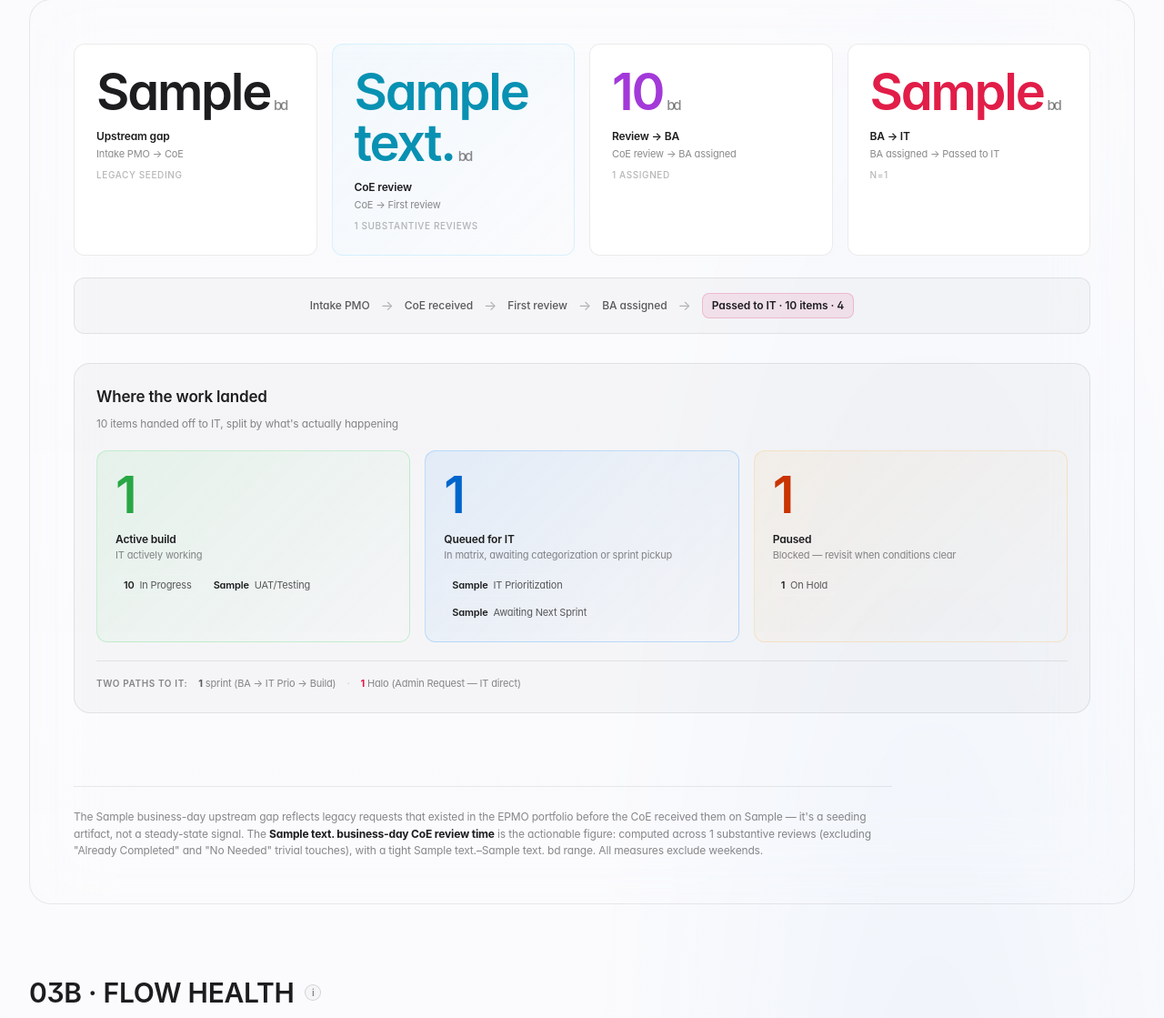
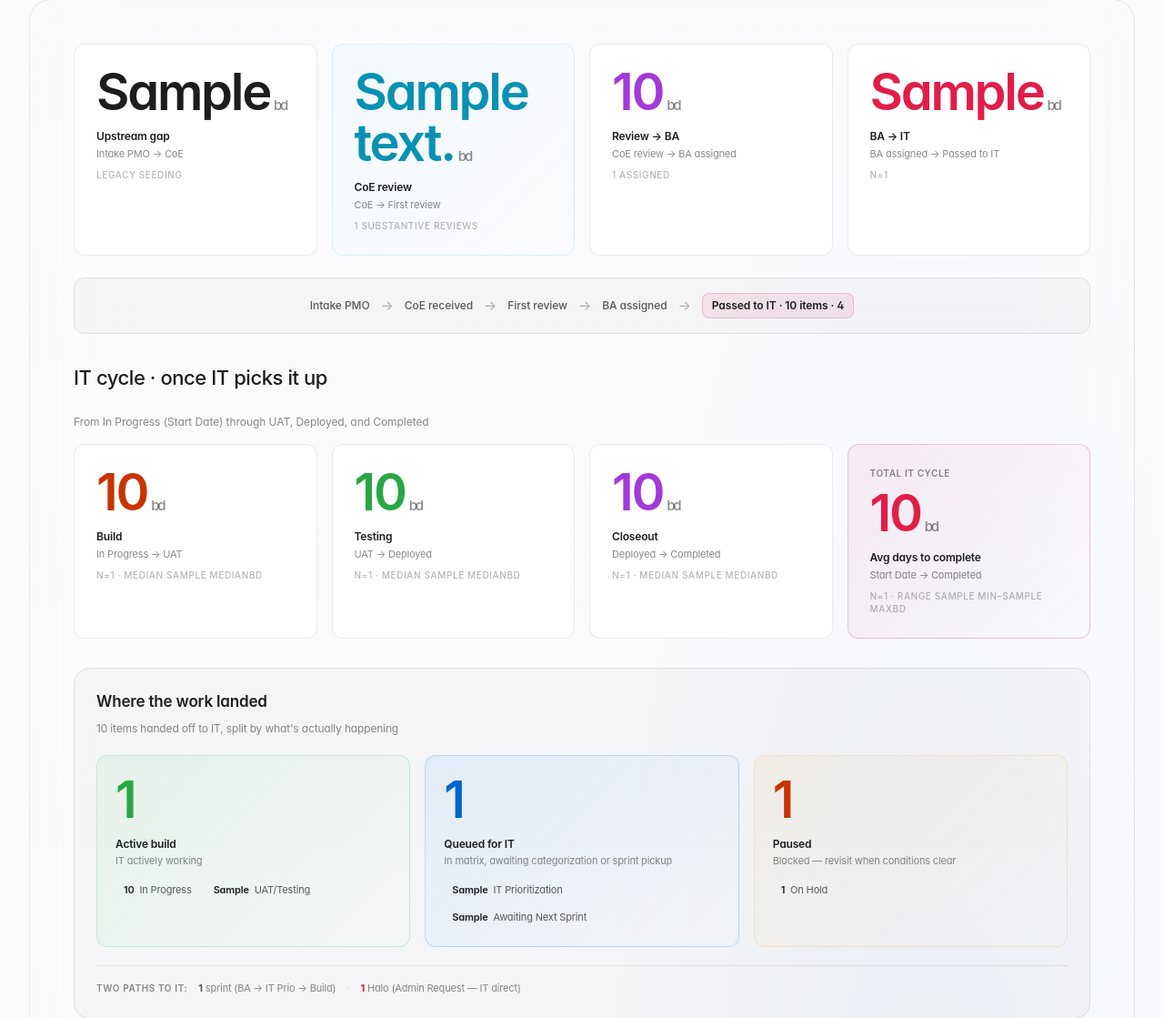
Before and after one commit to MarGarcia20/CoEDashboard, a Python web app: template templates/dashboard.jinja in a window 1280 px wide. Shown: the part 2804-3923 px from the top of the page at 91% size. Run offline with Jinja, Linux system fonts and the light colour scheme; the template is opened without the code that fills it: most values are stand-ins (such as "Sample title", 1, 10 or a date in 2020); some web fonts are replaced.

Commit message:
Add IT cycle metrics: Build, Testing, Closeout, Total
Wire two new Asana custom fields into the data model:
- start_date (Start Date) — when IT actually begins building
- uat_start (UAT Start) — when item enters UAT/Testing

New metrics computed in business days, only counting items with both
endpoints populated:
- Build:    Start Date → UAT Start
- Testing:  UAT Start → Deployed
- Closeout: Deployed → Completed Date
- Total:    Start Date → Completed Date (hero KPI)

Pipeline section now has a second row of 4 tiles for IT-side cycle,
with the Total tile styled as a hero card. Dim styling for tiles with
no data yet (testing/closeout/total await first deployment).

Current data: Build avg = 7.6bd (n=5). Other transitions awaiting
their first completed item.

Co-Authored-By: Claude Opus 4.6 <noreply@anthropic.com>

```diff
--- a/src/asana_client.py
+++ b/src/asana_client.py
@@ -27,6 +27,8 @@ CUSTOM_FIELD_GIDS = {
     "completed_date": "1208524309563086",
     "classification_date": "1214083489074997",
     "it_prioritization_date": "1214205709219888",
+    "start_date": "1205996528539007",        # IT "In Progress" start
+    "uat_start": "1214267250385733",          # UAT/Testing start
 }
 
 BASE_URL = "https://app.asana.com/api/1.0"
@@ -97,6 +99,8 @@ def _normalize_item(raw: dict) -> dict:
         "completed_date": _extract_custom_field(raw, "completed_date"),
         "classification_date": _extract_custom_field(raw, "classification_date"),
         "it_prioritization_date": _extract_custom_field(raw, "it_prioritization_date"),
+        "start_date": _extract_custom_field(raw, "start_date"),
+        "uat_start": _extract_custom_field(raw, "uat_start"),
     }
 
 
--- a/src/renderer.py
+++ b/src/renderer.py
@@ -328,6 +328,9 @@ def build_context(metrics: dict, today: date | None = None) -> dict:
         "yield_pending_pct": metrics["yield_pending_pct"],
         "yield_pending_names": metrics["yield_pending_names"],
 
+        # §03 IT cycle (Start Date → UAT → Deployed → Completed)
+        "it_cycle": metrics["it_cycle"],
+
         # §03b — Flow health (aging + biweekly throughput + pace)
         "aging_by_stage": metrics["aging_by_stage"],
         "throughput_biweekly": metrics["throughput_biweekly"],
--- a/templates/dashboard.jinja
+++ b/templates/dashboard.jinja
@@ -866,6 +866,27 @@
     font-weight: 500;
   }
 
+  /* IT cycle section (second row of tiles + hero) */
+  .it-cycle-section {
+    margin-top: var(--space-8);
+    margin-bottom: var(--space-6);
+  }
+  .it-cycle-head {
+    margin-bottom: var(--space-4);
+  }
+  .pipeline-tile-eyebrow {
+    font-size: 10px;
+    color: var(--text-tertiary);
+    text-transform: uppercase;
+    letter-spacing: 0.06em;
+    font-weight: 600;
+    margin-bottom: var(--space-2);
+  }
+  .pipeline-tile-hero {
+    background: linear-gradient(135deg, rgba(225, 65, 122, 0.08), transparent);
+    border-color: rgba(225, 65, 122, 0.28);
+  }
+
   /* Flow line — simple horizontal step list under the tiles */
   .pipeline-flow-line {
     display: flex;
@@ -2801,6 +2822,65 @@
           <span class="pipeline-flow-step">BA assigned</span>
           <span class="pipeline-flow-arrow">→</span>
           <span class="pipeline-flow-step pipeline-flow-end">Passed to IT · {{ pipeline_total_passed_to_it }} items · {{ pipeline_passed_to_it_rate }}</span>
+        </div>
+
+        {# ── IT-side cycle: Build → Testing → Closeout + total hero ── #}
+        <div class="it-cycle-section">
+          <div class="it-cycle-head">
+            <h3 class="panel-title">IT cycle · once IT picks it up</h3>
+            <p class="flow-area-sub">From In Progress (Start Date) through UAT, Deployed, and Completed</p>
+          </div>
+
+          <div class="pipeline-tiles">
+            {# Build: Start Date → UAT Start #}
+            <div class="pipeline-tile{% if it_cycle.build.count == 0 %} pipeline-tile-dim{% endif %}">
+              {% if it_cycle.build.count > 0 %}
+                <div class="pipeline-tile-num" style="color: var(--orange);">{{ it_cycle.build.avg }}<span class="pipeline-tile-unit">bd</span></div>
+              {% else %}
+                <div class="pipeline-tile-num dim">—</div>
+              {% endif %}
+              <div class="pipeline-tile-name">Build</div>
+              <div class="pipeline-tile-flow">In Progress → UAT</div>
+              <div class="pipeline-tile-foot">n={{ it_cycle.build.count }}{% if it_cycle.build.count > 0 %} · median {{ it_cycle.build.median }}bd{% endif %}</div>
+            </div>
+
+            {# Testing: UAT Start → Deployed #}
+            <div class="pipeline-tile{% if it_cycle.testing.count == 0 %} pipeline-tile-dim{% endif %}">
+              {% if it_cycle.testing.count > 0 %}
+                <div class="pipeline-tile-num" style="color: var(--green);">{{ it_cycle.testing.avg }}<span class="pipeline-tile-unit">bd</span></div>
+              {% else %}
+                <div class="pipeline-tile-num dim">—</div>
+              {% endif %}
+              <div class="pipeline-tile-name">Testing</div>
+              <div class="pipeline-tile-flow">UAT → Deployed</div>
+              <div class="pipeline-tile-foot">n={{ it_cycle.testing.count }}{% if it_cycle.testing.count > 0 %} · median {{ it_cycle.testing.median }}bd{% endif %}</div>
+            </div>
+
+            {# Closeout: Deployed → Completed #}
+            <div class="pipeline-tile{% if it_cycle.closeout.count == 0 %} pipeline-tile-dim{% endif %}">
+              {% if it_cycle.closeout.count > 0 %}
+                <div class="pipeline-tile-num" style="color: var(--purple);">{{ it_cycle.closeout.avg }}<span class="pipeline-tile-unit">bd</span></div>
+              {% else %}
+                <div class="pipeline-tile-num dim">—</div>
+              {% endif %}
+              <div class="pipeline-tile-name">Closeout</div>
+              <div class="pipeline-tile-flow">Deployed → Completed</div>
+              <div class="pipeline-tile-foot">n={{ it_cycle.closeout.count }}{% if it_cycle.closeout.count > 0 %} · median {{ it_cycle.closeout.median }}bd{% endif %}</div>
+            </div>
+
+            {# Hero: Total IT cycle (Start Date → Completed) #}
+            <div class="pipeline-tile pipeline-tile-hero{% if it_cycle.total.count == 0 %} pipeline-tile-dim{% endif %}">
+              <div class="pipeline-tile-eyebrow">Total IT cycle</div>
+              {% if it_cycle.total.count > 0 %}
+                <div class="pipeline-tile-num" style="color: var(--pink);">{{ it_cycle.total.avg }}<span class="pipeline-tile-unit">bd</span></div>
+              {% else %}
+                <div class="pipeline-tile-num dim">—</div>
+              {% endif %}
+              <div class="pipeline-tile-name">Avg days to complete</div>
+              <div class="pipeline-tile-flow">Start Date → Completed</div>
+              <div class="pipeline-tile-foot">{% if it_cycle.total.count > 0 %}n={{ it_cycle.total.count }} · range {{ it_cycle.total.min }}–{{ it_cycle.total.max }}bd{% else %}awaiting first completion{% endif %}</div>
+            </div>
+          </div>
         </div>
 
         {# ── Where the work landed: 3 semantic groups ── #}
```
Also changed, not shown: output/history/2026-05-06.json (+38 -8 lines), output/index.html (+97 -25 lines), src/metrics.py (+42 -1 lines), tests/fixtures/live_asana_snapshot.json.
